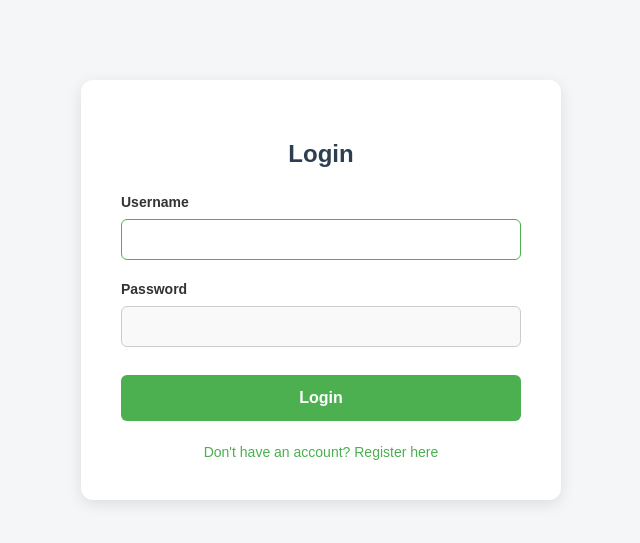
After one commit to celiikerenn/django-expense-tracker, a Django app: page /login/ in a window 1280 px wide. The commit adds this page. Shown: the top 543 px of the page, without its empty margins (319-959 px from the left). Run offline with Django 5.2, Linux system fonts and the light colour scheme.

Commit message:
Login ve register sayfalari duzenlendi

```diff
--- a/tracker/static/style.css
+++ b/tracker/static/style.css
@@ -17,3 +17,97 @@ body {
     box-shadow: 0 0 10px rgba(0,0,0,0.1);
     border-radius: 8px;
 }
+
+/* --- tracker/static/style.css EN ALTINA EKLE --- */
+
+/* Login ve Register sayfaları için ortalanmış kutu tasarımı */
+.auth-container {
+    max-width: 400px;
+    margin: 80px auto; /* Üstten boşluk */
+    background-color: #ffffff;
+    padding: 40px;
+    border-radius: 12px; /* Köşeleri yuvarlat */
+    box-shadow: 0 4px 15px rgba(0,0,0,0.1); /* Hafif gölge */
+    text-align: center;
+}
+
+.auth-container h2 {
+    color: #2c3e50;
+    margin-bottom: 25px;
+    font-size: 24px;
+}
+
+/* Form içindeki inputlar (Giriş kutuları) */
+.auth-container input[type="text"],
+.auth-container input[type="password"],
+.auth-container input[type="email"] {
+    width: 100%;
+    padding: 12px;
+    margin: 8px 0 20px 0;
+    display: inline-block;
+    border: 1px solid #ccc;
+    border-radius: 6px;
+    box-sizing: border-box; /* Padding taşmasını engeller */
+    background-color: #f9f9f9;
+    transition: 0.3s;
+}
+
+.auth-container input:focus {
+    border-color: #4CAF50; /* Odaklanınca yeşil olsun */
+    background-color: #fff;
+    outline: none;
+}
+
+/* Django'nun otomatik koyduğu yardım metinlerini (şifre kuralları vb.) düzenle */
+.helptext {
+    font-size: 11px;
+    color: #888;
+    display: block;
+    margin-top: -15px;
+    margin-bottom: 15px;
+    text-align: left;
+}
+
+/* Şifre kuralları listesi (O koca maddeleri küçültelim) */
+.auth-container ul {
+    text-align: left;
+    font-size: 12px;
+    color: #666;
+    padding-left: 20px;
+    margin-bottom: 20px;
+    background-color: #f0f0f0;
+    padding: 10px 10px 10px 30px;
+    border-radius: 5px;
+}
+
+/* Buton tasarımı */
+.auth-btn {
+    width: 100%;
+    background-color: #4CAF50;
+    color: white;
+    padding: 14px 20px;
+    margin: 8px 0;
+    border: none;
+    border-radius: 6px;
+    cursor: pointer;
+    font-size: 16px;
+    font-weight: bold;
+    transition: background 0.3s;
+}
+
+.auth-btn:hover {
+    background-color: #45a049;
+}
+
+/* Alt linkler (Hesabın var mı? vb.) */
+.auth-link {
+    display: block;
+    margin-top: 15px;
+    color: #4CAF50;
+    text-decoration: none;
+    font-size: 14px;
+}
+
+.auth-link:hover {
+    text-decoration: underline;
+}
--- a/tracker/templates/index.html
+++ b/tracker/templates/index.html
@@ -49,6 +49,10 @@
         }
     </style>
 </head>
+<div style="display: flex; justify-content: space-between; padding: 10px 10%; background: #ddd;">
+    <span>Welcome, <strong>{{ request.user.username }}</strong></span>
+    <a href="{% url 'logout' %}" style="color: red; text-decoration: none;">Logout</a>
+</div>
 <body>
 
     <div class="container">
--- /dev/null
+++ b/tracker/templates/login.html
@@ -0,0 +1,32 @@
+{% load static %}
+<!DOCTYPE html>
+<html lang="en">
+<head>
+    <meta charset="UTF-8">
+    <meta name="viewport" content="width=device-width, initial-scale=1.0">
+    <title>Login | Expense Tracker</title>
+    <link rel="stylesheet" href="{% static 'style.css' %}">
+</head>
+<body style="background-color: #f4f6f8;">
+
+    <div class="auth-container">
+        <h2>Login</h2>
+
+        <form method="POST">
+            {% csrf_token %}
+
+            {% for field in form %}
+                <div style="text-align: left;">
+                    <label style="font-weight: bold; font-size: 14px; color: #333;">{{ field.label }}</label>
+                </div>
+                {{ field }}
+            {% endfor %}
+
+            <button type="submit" class="auth-btn">Login</button>
+        </form>
+
+        <a href="{% url 'register' %}" class="auth-link">Don't have an account? Register here</a>
+    </div>
+
+</body>
+</html>
--- a/tracker/urls.py
+++ b/tracker/urls.py
@@ -1,12 +1,13 @@
-# tracker/urls.py
 from django.urls import path
 from . import views
 
 urlpatterns = [
     path('', views.index, name='index'),
     path('add/', views.add_transaction, name='add_transaction'),
+    path('update/<int:id>/', views.update_transaction, name='update_transaction'),
 
-    # New URL for editing. <int:id> captures the transaction ID.
-    # Düzenleme için yeni URL. <int:id> işlem numarasını yakalar.
-    path('update/<int:id>/', views.update_transaction, name='update_transaction'),
+    # Yeni Authentication Linkleri
+    path('register/', views.register_view, name='register'),
+    path('login/', views.login_view, name='login'),
+    path('logout/', views.logout_view, name='logout'),
 ]
--- a/tracker/views.py
+++ b/tracker/views.py
@@ -1,18 +1,16 @@
-from django.shortcuts import render, redirect, get_object_or_404 # get_object_or_404 ekle
+from django.shortcuts import render, redirect, get_object_or_404
 from .models import Transaction, Category
+from django.contrib.auth.decorators import login_required
+from django.contrib.auth.forms import UserCreationForm, AuthenticationForm
+from django.contrib.auth import login, logout
 
-# Main page view (Ana sayfa görünümü)
+# Kullanıcı giriş yapmamışsa bu sayfayı gösterme, login'e at
+@login_required(login_url='login')
 def index(request):
-    # Fetch all transactions from DB, newest first
-    # Tüm harcamaları veritabanından çek (en yeni en başta)
-    transactions = Transaction.objects.all().order_by('-date', '-created_at')
+    # Sadece giriş yapan kullanıcının (request.user) harcamalarını getir
+    transactions = Transaction.objects.filter(user=request.user).order_by('-date', '-created_at')
 
-    # Fetch all categories for the dropdown menu
-    # Açılır menü için tüm kategorileri çek
     categories = Category.objects.all()
-
-    # Calculate total expense
-    # Toplam harcamayı hesapla
     total_expense = sum(t.amount for t in transactions)
 
     context = {
@@ -22,64 +20,68 @@ def index(request):
     }
     return render(request, 'index.html', context)
 
-# Function to handle adding new transactions
-# Yeni harcama ekleme işlemini yapan fonksiyon
+@login_required(login_url='login')
 def add_transaction(request):
     if request.method == 'POST':
-        # Get data from form
-        # Formdan gelen verileri al (artık 'category_name' alıyoruz)
         category_name = request.POST.get('category_name')
         amount = request.POST.get('amount')
         description = request.POST.get('description')
         date = request.POST.get('date')
 
-        # CRITICAL STEP: Get the category if exists, OR create it automatically
-        # KRİTİK ADIM: Kategori veritabanında varsa getir, yoksa yeni yarat.
-        # .lower() kullanarak "Food" ve "food" karışıklığını önlüyoruz.
         category, created = Category.objects.get_or_create(name=category_name.lower())
 
-        # Create the transaction linked to that category
-        # Harcamayı o kategoriye bağlayarak oluştur
         Transaction.objects.create(
+            user=request.user,  # Harcamayı yapan kişiyi kaydet
             category=category,
             amount=amount,
             description=description,
             date=date
         )
+        return redirect('index')
+
+@login_required(login_url='login')
+def update_transaction(request, id):
+    # Sadece kendi harcamasını düzenleyebilsin (başkası ID tahmin edip giremesin)
+    transaction = get_object_or_404(Transaction, id=id, user=request.user)
+
+    if request.method == 'POST':
+        category_name = request.POST.get('category_name')
+        category, created = Category.objects.get_or_create(name=category_name.lower())
+
+        transaction.category = category
+        transaction.amount = request.POST.get('amount')
+        transaction.description = request.POST.get('description')
+        transaction.date = request.POST.get('date')
+        transaction.save()
 
         return redirect('index')
 
-def update_transaction(request, id):
-    # Fetch the specific transaction or show 404 error
-    # İlgili işlemi çek, yoksa hata ver
-    transaction = get_object_or_404(Transaction, id=id)
+    return render(request, 'edit.html', {'transaction': transaction})
 
+# --- YENİ EKLENEN LOGIN/REGISTER FONKSİYONLARI ---
+
+def register_view(request):
     if request.method == 'POST':
-        # Get updated data from form
-        # Formdan güncel verileri al
-        category_name = request.POST.get('category_name')
-        amount = request.POST.get('amount')
-        description = request.POST.get('description')
-        date = request.POST.get('date')
+        form = UserCreationForm(request.POST)
+        if form.is_valid():
+            user = form.save()
+            login(request, user) # Kayıt olunca otomatik giriş yap
+            return redirect('index')
+    else:
+        form = UserCreationForm()
+    return render(request, 'register.html', {'form': form})
 
-        # Get or create the new category (if user changed it)
-        # Kategori değiştiyse bul veya oluştur
-        category, created = Category.objects.get_or_create(name=category_name.lower())
+def login_view(request):
+    if request.method == 'POST':
+        form = AuthenticationForm(data=request.POST)
+        if form.is_valid():
+            user = form.get_user()
+            login(request, user)
+            return redirect('index')
+    else:
+        form = AuthenticationForm()
+    return render(request, 'login.html', {'form': form})
 
-        # Update fields
-        # Alanları güncelle
-        transaction.category = category
-        transaction.amount = amount
-        transaction.description = description
-        transaction.date = date
-
-        # Save changes to DB
-        # Değişiklikleri kaydet
-        transaction.save()
-
-        # Redirect to homepage
-        return redirect('index')
-
-    # If GET request, show the edit page with existing data
-    # Eğer GET isteğiyse, mevcut verilerle düzenleme sayfasını göster
-    return render(request, 'edit.html', {'transaction': transaction})
+def logout_view(request):
+    logout(request)
+    return redirect('login')
```
Also changed, not shown: tracker/models.py (+11 -16 lines), tracker/templates/register.html (added, +44 -0 lines), db.sqlite3 (added), tracker/migrations/0003_transaction_user.py (added).
